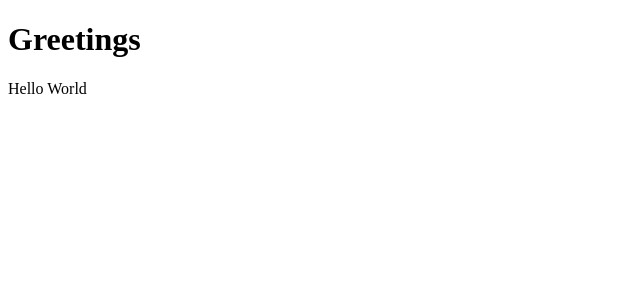
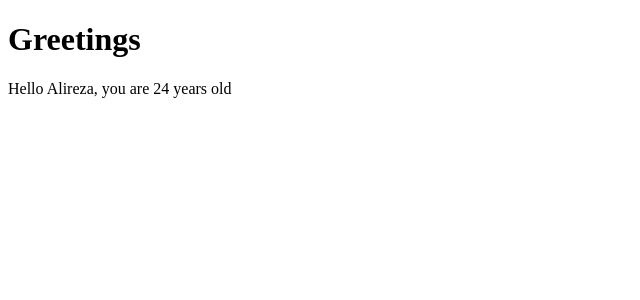
Before and after one commit to alir3zakh/FullStackOpen, a React (Create React App) app in the folder part1/: page / in a window 1280 px wide. Shown: the top 300 px of the page, without its empty margins (0-640 px from the left). Built offline with nearby package versions, Linux system fonts and the light colour scheme.

Commit message:
examples - Adding props to components

```diff
--- a/part1/src/App.js
+++ b/part1/src/App.js
@@ -1,17 +1,19 @@
-const Hello = () => {
+const Hello = (props) => {
   return (
     <div>
-      <p>Hello World</p>
+      <p>Hello {props.name}, you are {props.age} years old</p>
     </div>
   )
 }
 
 
 const App = () => {
+  let name = 'Alireza';
+  let age = 24;
   return (
     <div>
       <h1>Greetings</h1>
-      <Hello />
+      <Hello name={name} age={age} />
     </div>
   )
 }
```
